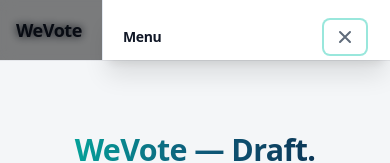
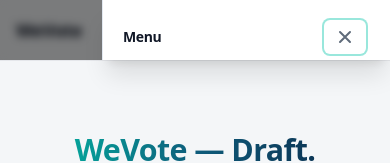
Before and after one commit to RorriMaesu/WeVote, a Next.js app in the folder web/: page / in a window 390 px wide. Both pictures are taken after a click on the button "Menu". Shown: the top 163 px of the page. Built offline with nearby package versions, Linux system fonts and the light colour scheme.

Commit message:
fix(web): elevate mobile menu z-index and remove translucent header bg to avoid visual overlap hiding content

```diff
--- a/web/app/header.tsx
+++ b/web/app/header.tsx
@@ -51,7 +51,7 @@
     }
   }, [open]);
   return (
-    <header className="sticky top-0 z-40 backdrop-blur border-b bg-[var(--bg)]/80">
+  <header className="sticky top-0 z-40 backdrop-blur border-b bg-[var(--bg)]">
       <div className="max-w-7xl mx-auto flex items-center gap-4 py-3 px-4">
         <a href="#main" className="sr-only focus:not-sr-only focus:outline-none focus:ring-2 focus:ring-brand-teal/40 px-2 py-1 rounded bg-white/70 dark:bg-black/40 text-xs">Skip to content</a>
         <span className="font-bold text-lg tracking-tight" style={{color:'var(--text)'}}>WeVote</span>
@@ -76,7 +76,7 @@
         </div>
       </div>
       {open && (
-        <div className="md:hidden fixed inset-0 z-50" role="dialog" aria-modal="true" aria-labelledby="mobile-menu-heading">
+  <div className="md:hidden fixed inset-0 z-[60]" role="dialog" aria-modal="true" aria-labelledby="mobile-menu-heading">
           {/* Backdrop */}
           <div className="absolute inset-0 bg-black/50 backdrop-blur-sm transition-opacity" onClick={()=> setOpen(false)} aria-hidden="true" />
           {/* Panel */}
@@ -85,8 +85,8 @@
             id="mobile-nav-panel"
             tabIndex={-1}
             className="fixed top-0 right-0 h-full w-72 max-w-[80%] flex flex-col p-5 gap-4 animate-slideIn
-                       border-l shadow-xl overflow-y-auto text-[var(--text)] z-50
-                       bg-[var(--panel-bg)] backdrop-blur-lg border-[var(--border)]"
+                       border-l shadow-xl overflow-y-auto text-[var(--text)] z-[61]
+                       bg-[var(--panel-bg)] border-[var(--border)]"
             /* TODO: remove explicit border if design opts for borderless panel */
           >
             <div className="flex items-center justify-between pr-1">
@@ -95,7 +95,7 @@
                 <svg width="18" height="18" stroke="currentColor" fill="none" strokeWidth="2" strokeLinecap="round"><path d="M4 4l10 10M14 4L4 14" /></svg>
               </button>
             </div>
-            <nav className="flex flex-col gap-1 text-sm" aria-label="Mobile navigation">
+            <nav className="flex flex-col gap-1 text-sm text-[var(--text)]" aria-label="Mobile navigation">
               {NAV_LINKS.map(item => (
                 <a
                   key={item.href}
```
